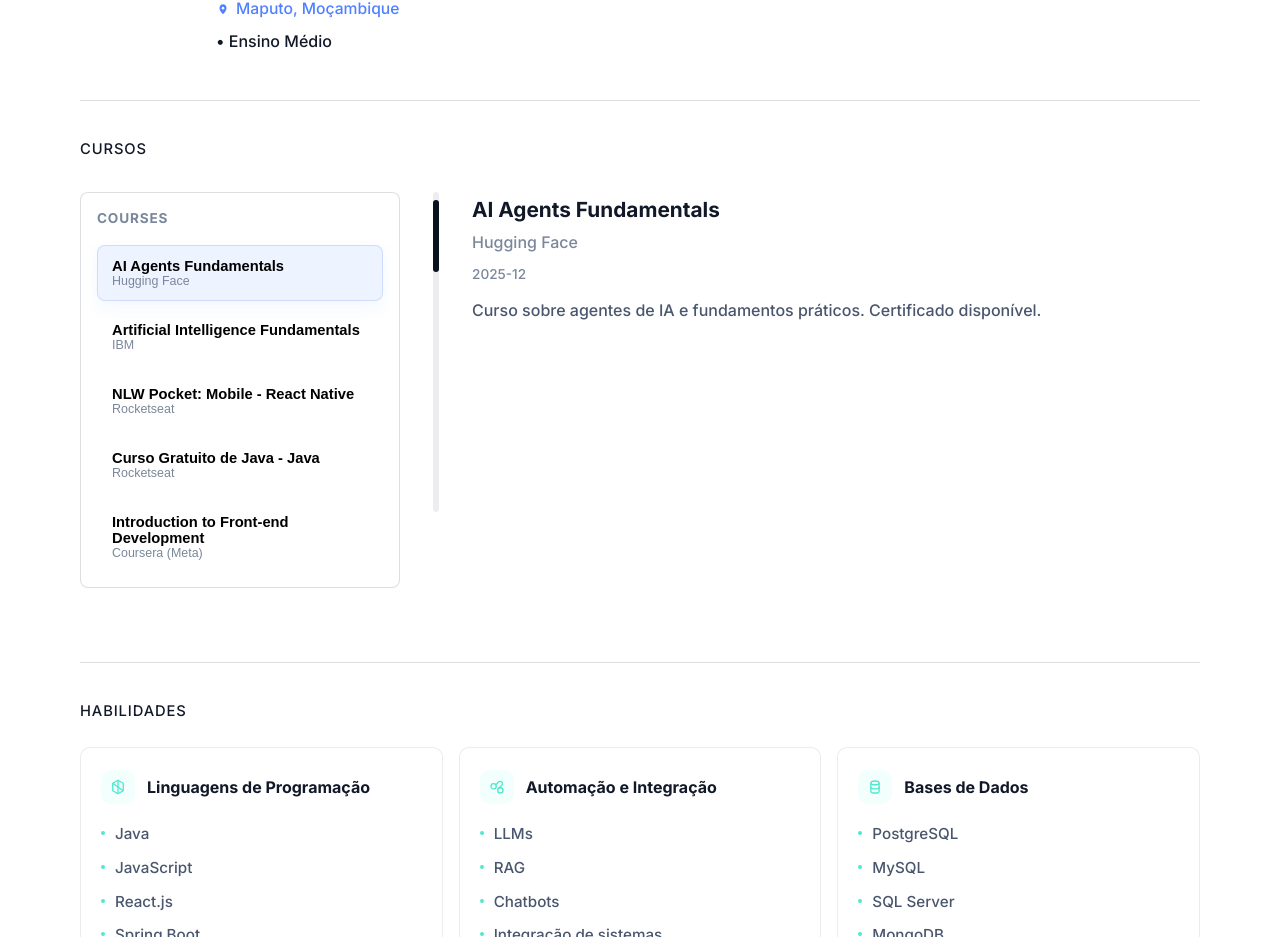
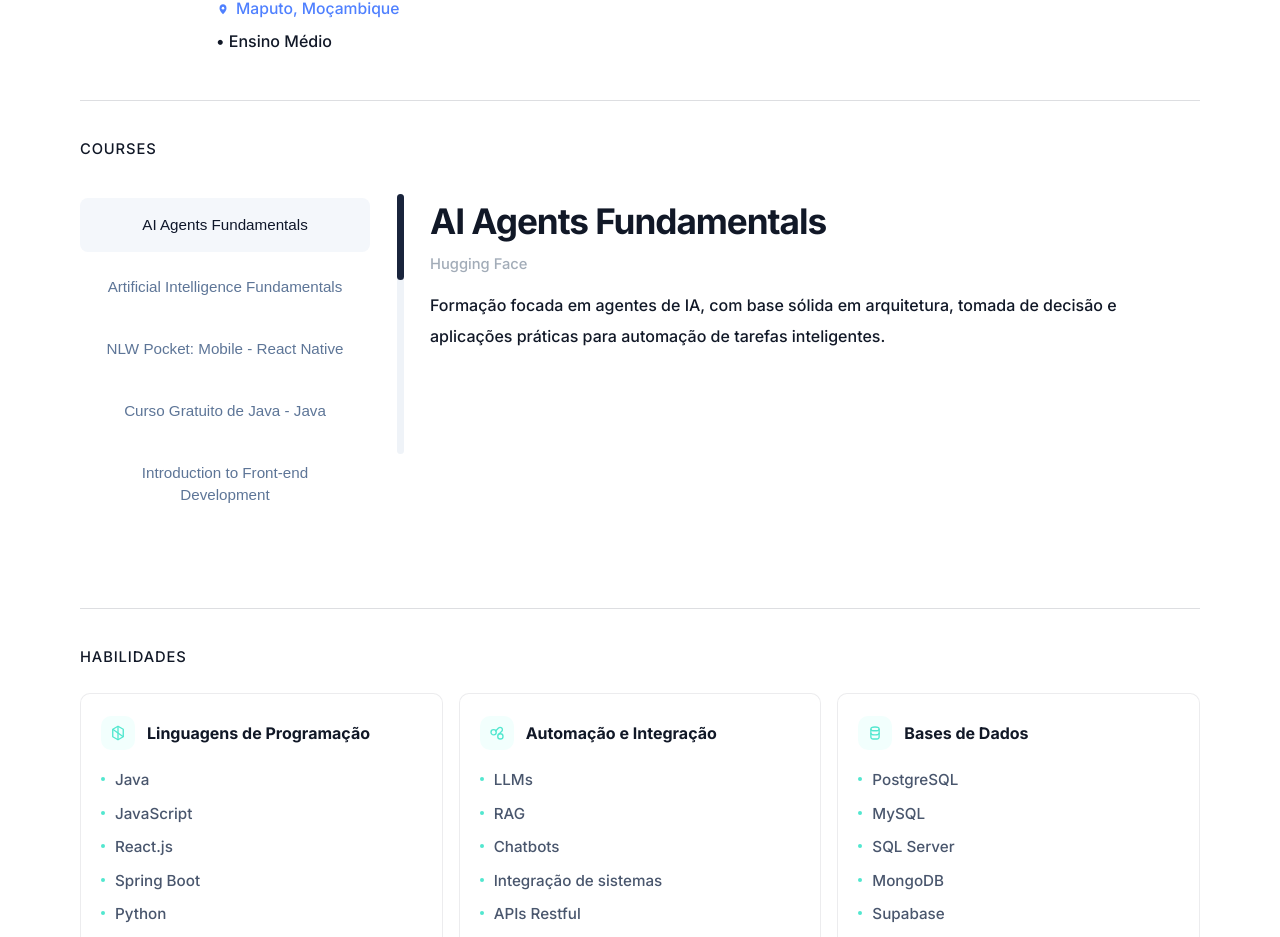
Before and after one commit to monjane10/portifolio, a React (Vite) app: page / in a window 1280 px wide. Shown: the part 3219-4156 px from the top of the page. Built offline with nearby package versions, Linux system fonts and the light colour scheme.

Commit message:
Adicionando estilos nos cursos

```diff
--- a/src/App.css
+++ b/src/App.css
@@ -377,127 +377,145 @@
 
 /* Courses section styles */
 .courses-section {
-  padding: 6px 0 28px;
+  padding: 8px 0 36px;
 }
 .courses-grid {
   display: grid;
-  grid-template-columns: 320px 24px 1fr;
+  grid-template-columns: minmax(260px, 290px) 12px minmax(0, 1fr);
   gap: 24px;
   align-items: start;
 }
 .courses-list-wrap {
-  background: var(--surface-color);
-  border: 1px solid var(--section-divider-color);
-  border-radius: 8px;
-  padding: 8px 10px;
-  max-height: 520px;
-  overflow: hidden;
+  min-height: 260px;
 }
 .courses-list {
   list-style: none;
   margin: 0;
-  padding: 6px;
-  overflow: auto;
-  max-height: 400px;
+  padding: 4px 0;
   display: flex;
   flex-direction: column;
   gap: 8px;
 }
 .course-item {
   width: 100%;
-  text-align: left;
-  padding: 12px 14px;
+  text-align: center;
+  padding: 16px 18px;
   border-radius: 8px;
   background: transparent;
-  border: 1px solid transparent;
+  border: 0;
+  color: rgba(52, 82, 125, 0.8);
   cursor: pointer;
+  transition: background-color 0.16s ease, color 0.16s ease;
+}
+.course-item .course-item-title {
+  display: block;
+  font-size: 0.95rem;
+  font-weight: 500;
+  line-height: 1.45;
 }
 .course-item.active {
-  background: #eef4ff;
-  border-color: rgba(47, 102, 236, 0.16);
-  box-shadow: 0 6px 18px rgba(47, 102, 236, 0.06);
-}
+  background: #f4f7fb;
+  color: #0f172a;
+}
+.course-item:focus,
 .course-item:hover {
-  transform: translateY(-1px);
-}
-.course-item-title {
-  font-weight: 700;
-  font-size: 0.92rem;
-}
-.course-item-company {
-  font-size: 0.78rem;
-  color: var(--muted-color);
+  background: #f7f9fc;
 }
 .course-details {
   background: transparent;
-  padding: 6px 0 2px 0;
+  min-height: 260px;
+  padding: 6px 0 0;
+  display: flex;
+  flex-direction: column;
+}
+.course-details-head {
+  display: grid;
+  gap: 10px;
 }
 .course-details h3 {
-  margin: 0 0 6px 0;
+  margin: 0;
+  font-size: clamp(1.8rem, 2.8vw, 2.2rem);
+  line-height: 1.2;
+  letter-spacing: -0.03em;
 }
 .course-company {
-  margin: 4px 0 8px 0;
-  color: var(--muted-color);
+  margin: 0;
+  color: rgba(34, 58, 86, 0.42);
+  font-size: 0.92rem;
 }
 .course-period {
-  color: var(--muted-color);
-  font-size: 0.85rem;
-  margin-bottom: 12px;
+  display: none;
 }
 .course-description {
-  color: var(--text-color);
-  line-height: 1.6;
-}
-.course-certificate {
-  display: inline-block;
-  margin-top: 14px;
-  color: var(--primary-color);
-  text-decoration: underline;
-}
-
-.courses-heading {
-  font-size: 0.85rem;
-  font-weight: 700;
-  color: var(--muted-color);
-  margin: 6px 8px 10px 6px;
-  text-transform: uppercase;
-  letter-spacing: 0.06em;
-}
-
-.courses-divider {
-  display: flex;
-  align-items: center;
-  justify-content: center;
-}
-.divider-rail {
-  width: 6px;
-  height: 320px;
-  background: rgba(225,225,230,0.6);
-  border-radius: 6px;
-  display: flex;
-  align-items: flex-start;
-  justify-content: center;
-  padding-top: 8px;
-}
-.divider-thumb {
-  width: 6px;
-  height: 72px;
-  background: #0b1220;
-  border-radius: 6px;
-  box-shadow: 0 0 0 4px rgba(11,18,32,0.03) inset;
-}
-
+  margin: 14px 0 0;
+  max-width: 72ch;
+  color: var(--title-color);
+  font-size: 1rem;
+  line-height: 1.9;
+}
 .course-actions {
   display: flex;
   justify-content: flex-end;
+  margin-top: auto;
+  padding-top: 28px;
+}
+.course-certificate {
+  color: var(--primary-color);
+  text-decoration: underline;
+  text-underline-offset: 3px;
+  font-weight: 500;
+}
+
+.courses-heading {
+  display: none;
+}
+
+.courses-divider {
+  display: flex;
+  align-items: stretch;
+  justify-content: center;
+  min-height: 260px;
+}
+.divider-rail {
+  position: relative;
+  width: 7px;
+  min-height: 260px;
+  height: 100%;
+  background: #eff3f8;
+  border-radius: 999px;
+}
+.divider-thumb {
+  position: absolute;
+  inset-inline: 0;
+  top: calc((100% - 86px) * var(--thumb-progress, 0));
+  height: 86px;
+  background: #19243c;
+  border-radius: 999px;
+  transition: top 0.2s ease;
 }
 
 @media (max-width: 860px) {
   .courses-grid {
     grid-template-columns: 1fr;
-  }
-  .courses-list-wrap {
-    max-height: none;
+    gap: 18px;
+  }
+  .courses-list-wrap,
+  .courses-divider,
+  .course-details,
+  .divider-rail {
+    min-height: 0;
+  }
+  .courses-divider {
+    display: none;
+  }
+  .courses-list {
+    gap: 10px;
+  }
+  .course-item {
+    text-align: left;
+  }
+  .course-details {
+    padding-top: 0;
   }
 }
 
--- a/src/App.jsx
+++ b/src/App.jsx
@@ -343,7 +343,7 @@ function App() {
 
         <Section
           id="cursos"
-          eyebrow="Cursos"
+          eyebrow="Courses"
           split={false}
           minimal
         >
--- a/src/components/Courses.jsx
+++ b/src/components/Courses.jsx
@@ -3,12 +3,13 @@ import { useState } from 'react'
 export function Courses({ courses = [] }) {
   const [activeIndex, setActiveIndex] = useState(0)
   const active = courses[activeIndex] || {}
+  const thumbProgress = courses.length > 1 ? activeIndex / (courses.length - 1) : 0
+  const companyLabel = active.company?.match(/\(([^)]+)\)$/)?.[1] || active.company
 
   return (
     <div className="courses-section">
       <div className="courses-grid">
         <aside className="courses-list-wrap">
-          <h4 className="courses-heading">COURSES</h4>
           <ul className="courses-list" role="list">
             {courses.map((c, i) => (
               <li key={`${c.title}-${c.period}`}>
@@ -18,15 +19,14 @@ export function Courses({ courses = [] }) {
                   onClick={() => setActiveIndex(i)}
                   aria-pressed={i === activeIndex}
                 >
-                  <div className="course-item-title">{c.title}</div>
-                  <div className="course-item-company">{c.company}</div>
+                  <span className="course-item-title">{c.title}</span>
                 </button>
               </li>
             ))}
           </ul>
         </aside>
 
-        <div className="courses-divider" aria-hidden="true">
+        <div className="courses-divider" aria-hidden="true" style={{ '--thumb-progress': thumbProgress }}>
           <span className="divider-rail">
             <span className="divider-thumb" />
           </span>
@@ -35,9 +35,8 @@ export function Courses({ courses = [] }) {
         <div className="course-details">
           <div className="course-details-head">
             <h3>{active.title}</h3>
-            {active.company ? <p className="course-company">{active.company}</p> : null}
+            {companyLabel ? <p className="course-company">{companyLabel}</p> : null}
           </div>
-          <p className="course-period">{active.period}</p>
           <p className="course-description">{active.description}</p>
           {active.certificateUrl ? (
             <div className="course-actions">
--- a/src/data/portfolioData.js
+++ b/src/data/portfolioData.js
@@ -88,35 +88,35 @@ export const portfolio = {
       title: 'AI Agents Fundamentals',
       company: 'Hugging Face',
       location: '',
-      description: 'Curso sobre agentes de IA e fundamentos práticos. Certificado disponível.',
+      description: 'Formação focada em agentes de IA, com base sólida em arquitetura, tomada de decisão e aplicações práticas para automação de tarefas inteligentes.',
     },
     {
       period: '2025-10',
       title: 'Artificial Intelligence Fundamentals',
       company: 'IBM',
       location: '',
-      description: 'Fundamentos de IA com conceitos teóricos e práticos. Certificado disponível.',
+      description: 'Curso orientado aos fundamentos da inteligência artificial, cobrindo conceitos essenciais, lógica aplicada e o impacto da IA em soluções reais de negócio.',
     },
     {
       period: '2024-12',
       title: 'NLW Pocket: Mobile - React Native',
       company: 'Rocketseat',
       location: '',
-      description: 'Formação prática em React Native. Certificado disponível.',
+      description: 'Experiência prática no desenvolvimento mobile com React Native, com foco em interfaces modernas, componentização e construção ágil de aplicações multiplataforma.',
     },
     {
       period: '2024-11',
       title: 'Curso Gratuito de Java - Java',
       company: 'Rocketseat',
       location: '',
-      description: 'Curso introdutório de Java. Certificado disponível.',
+      description: 'Base estruturada em Java, reforçando lógica de programação, sintaxe da linguagem e boas práticas para desenvolvimento backend consistente e escalável.',
     },
     {
       period: '2023-01',
       title: 'Introduction to Front-end Development',
       company: 'Coursera (Meta)',
       location: '',
-      description: 'Introdução a HTML, CSS e JavaScript. Certificado disponível.',
+      description: 'Introdução estratégica ao desenvolvimento front-end, com fundamentos de HTML, CSS e JavaScript voltados para criação de interfaces responsivas e bem estruturadas.',
     },
   ],
 
```
